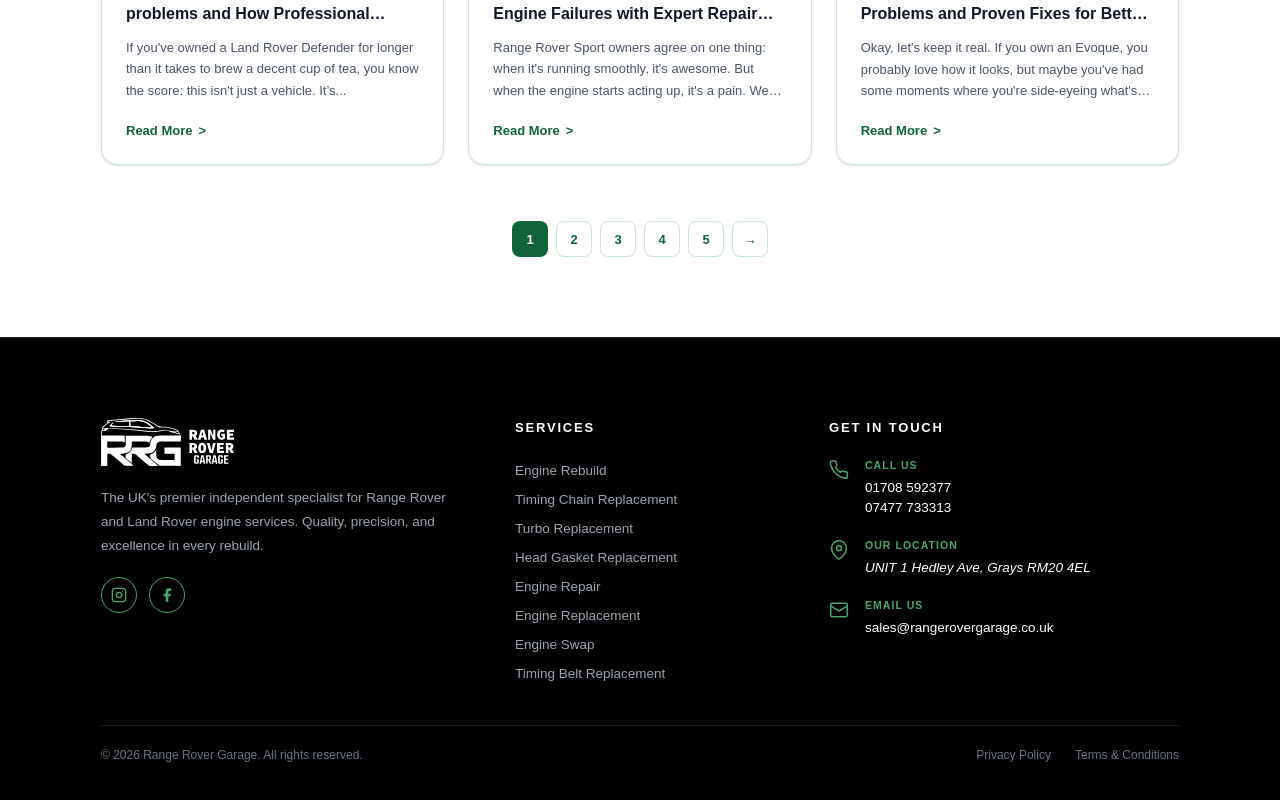
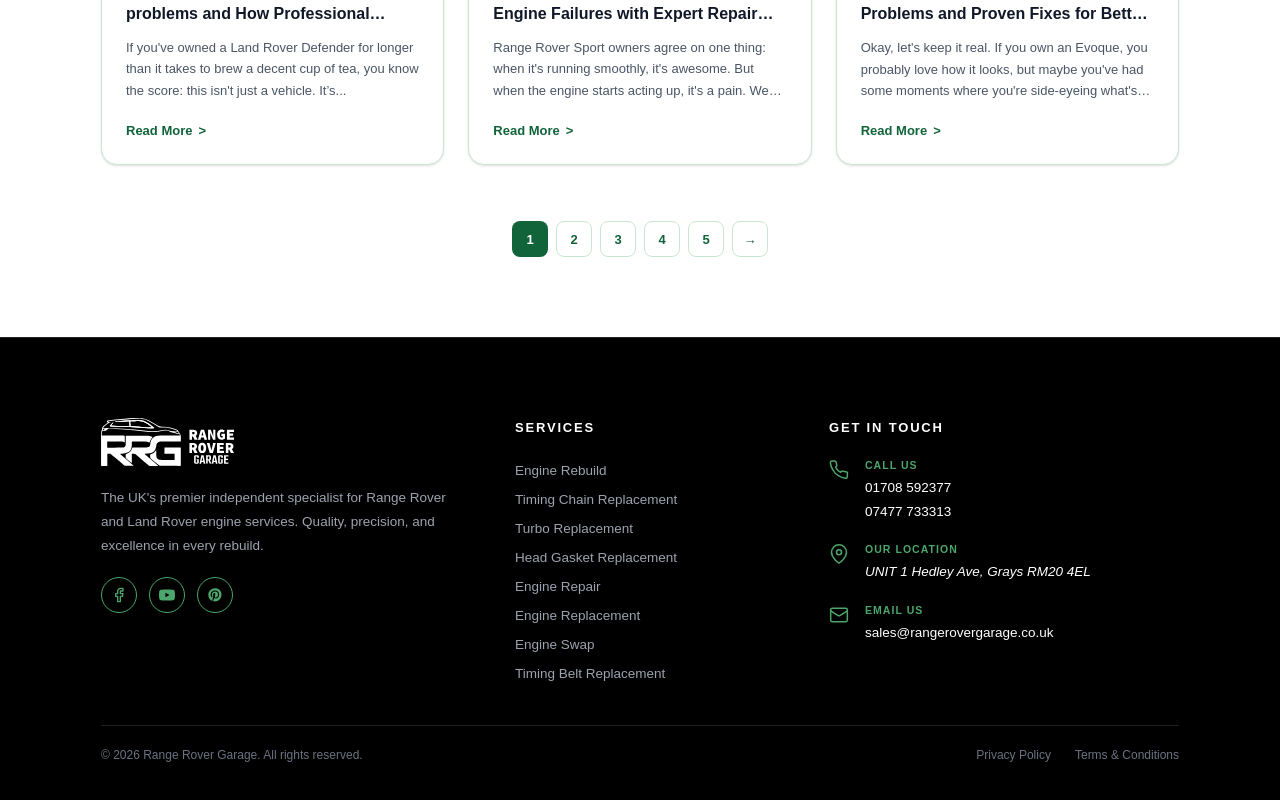
Before and after one commit to Sufyan-Ali1/RangeRover, a Next.js app: page /blogs in a window 1280 px wide. Shown: the part 2735-3535 px from the top of the page. Built offline with nearby package versions, Linux system fonts and the light colour scheme.

Commit message:
Add links

```diff
--- a/app/components/CTA.tsx
+++ b/app/components/CTA.tsx
@@ -1,6 +1,37 @@
 import Link from "next/link";
 
 export default function CTA() {
+  const socialLinks = [
+    {
+      href: "https://www.facebook.com/rangerovergarage/",
+      label: "Facebook",
+      icon: (
+        <svg width="18" height="18" viewBox="0 0 24 24" fill="#388358">
+          <path d="M18 2h-3a5 5 0 0 0-5 5v3H7v4h3v8h4v-8h3l1-4h-4V7a1 1 0 0 1 1-1h3z" />
+        </svg>
+      ),
+    },
+    {
+      href: "https://www.youtube.com/@RangeroverGarage",
+      label: "YouTube",
+      icon: (
+        <svg width="18" height="18" viewBox="0 0 24 24" fill="#388358">
+          <path d="M22.54 6.42a2.78 2.78 0 0 0-1.95-1.96C18.88 4 12 4 12 4s-6.88 0-8.59.46a2.78 2.78 0 0 0-1.95 1.96A29 29 0 0 0 1 12a29 29 0 0 0 .46 5.58A2.78 2.78 0 0 0 3.41 19.6C5.12 20 12 20 12 20s6.88 0 8.59-.46a2.78 2.78 0 0 0 1.95-1.95A29 29 0 0 0 23 12a29 29 0 0 0-.46-5.58z" />
+          <polygon points="9.75 15.02 15.5 12 9.75 8.98 9.75 15.02" fill="white" />
+        </svg>
+      ),
+    },
+    {
+      href: "https://uk.pinterest.com/rangerovergaragegrays/",
+      label: "Pinterest",
+      icon: (
+        <svg width="18" height="18" viewBox="0 0 24 24" fill="#388358">
+          <path d="M12 2C6.48 2 2 6.48 2 12c0 4.13 2.5 7.66 6.07 9.19-.03-.78-.01-1.72.2-2.57l1.3-5.5s-.32-.65-.32-1.6c0-1.49.86-2.6 1.93-2.6.91 0 1.35.68 1.35 1.5 0 .91-.58 2.28-.88 3.55-.25 1.06.53 1.93 1.58 1.93 1.9 0 3.36-2.01 3.36-4.91 0-2.57-1.85-4.37-4.49-4.37-3.06 0-4.85 2.29-4.85 4.66 0 .92.35 1.91.78 2.45.09.11.1.2.07.31l-.29 1.18c-.05.19-.15.23-.33.14-1.24-.58-2.01-2.41-2.01-3.88 0-3.16 2.29-6.05 6.6-6.05 3.46 0 6.15 2.46 6.15 5.76 0 3.44-2.17 6.21-5.19 6.21-1.01 0-1.96-.53-2.29-1.15l-.62 2.37c-.22.85-.81 1.91-1.2 2.56.9.28 1.86.43 2.86.43 5.52 0 10-4.48 10-10S17.52 2 12 2Z" />
+        </svg>
+      ),
+    },
+  ];
+
   return (
     <section
       className="w-full"
@@ -30,33 +61,18 @@
         <div className="flex flex-col items-center gap-4">
           <p className="text-[14px] font-semibold text-white">Follow us on</p>
           <div className="flex items-center gap-3">
-            {/* Facebook */}
-            <a href="#" aria-label="Facebook" className="flex h-10 w-10 items-center justify-center rounded-full bg-white transition hover:bg-white/80">
-              <svg width="18" height="18" viewBox="0 0 24 24" fill="#388358">
-                <path d="M18 2h-3a5 5 0 0 0-5 5v3H7v4h3v8h4v-8h3l1-4h-4V7a1 1 0 0 1 1-1h3z"/>
-              </svg>
-            </a>
-            {/* X / Twitter */}
-            <a href="#" aria-label="X" className="flex h-10 w-10 items-center justify-center rounded-full bg-white transition hover:bg-white/80">
-              <svg width="16" height="16" viewBox="0 0 24 24" fill="#388358">
-                <path d="M18.244 2.25h3.308l-7.227 8.26 8.502 11.24H16.17l-5.214-6.817L4.99 21.75H1.68l7.73-8.835L1.254 2.25H8.08l4.713 6.231zm-1.161 17.52h1.833L7.084 4.126H5.117z"/>
-              </svg>
-            </a>
-            {/* Instagram */}
-            <a href="#" aria-label="Instagram" className="flex h-10 w-10 items-center justify-center rounded-full bg-white transition hover:bg-white/80">
-              <svg width="18" height="18" viewBox="0 0 24 24" fill="none" stroke="#388358" strokeWidth="2" strokeLinecap="round" strokeLinejoin="round">
-                <rect x="2" y="2" width="20" height="20" rx="5" ry="5"/>
-                <circle cx="12" cy="12" r="4"/>
-                <circle cx="17.5" cy="6.5" r="0.5" fill="#388358"/>
-              </svg>
-            </a>
-            {/* YouTube */}
-            <a href="#" aria-label="YouTube" className="flex h-10 w-10 items-center justify-center rounded-full bg-white transition hover:bg-white/80">
-              <svg width="18" height="18" viewBox="0 0 24 24" fill="#388358">
-                <path d="M22.54 6.42a2.78 2.78 0 0 0-1.95-1.96C18.88 4 12 4 12 4s-6.88 0-8.59.46a2.78 2.78 0 0 0-1.95 1.96A29 29 0 0 0 1 12a29 29 0 0 0 .46 5.58A2.78 2.78 0 0 0 3.41 19.6C5.12 20 12 20 12 20s6.88 0 8.59-.46a2.78 2.78 0 0 0 1.95-1.95A29 29 0 0 0 23 12a29 29 0 0 0-.46-5.58z"/>
-                <polygon points="9.75 15.02 15.5 12 9.75 8.98 9.75 15.02" fill="white"/>
-              </svg>
-            </a>
+            {socialLinks.map((social) => (
+              <a
+                key={social.href}
+                href={social.href}
+                aria-label={social.label}
+                target="_blank"
+                rel="noreferrer"
+                className="flex h-10 w-10 items-center justify-center rounded-full bg-white transition hover:bg-white/80"
+              >
+                {social.icon}
+              </a>
+            ))}
           </div>
         </div>
 
--- a/app/components/Footer.tsx
+++ b/app/components/Footer.tsx
@@ -3,6 +3,14 @@
 import { engineServices } from "../data/services";
 
 export default function Footer() {
+  const phoneNumbers = [
+    { label: "01708 592377", href: "tel:+441708592377" },
+    { label: "07477 733313", href: "tel:+447477733313" },
+  ];
+
+  const email = "sales@rangerovergarage.co.uk";
+  const mapHref = "https://maps.app.goo.gl/49cNyUKLEiCa4UL57";
+
   return (
     <footer className="w-full border-t border-[#1f1f1f] bg-black text-white">
       <div className="mx-auto w-full max-w-[1728px] px-6 pt-12 pb-8 sm:px-10 sm:pt-14 xl:px-[101px] xl:pt-[80px] xl:pb-[40px]">
@@ -26,23 +34,36 @@
             </p>
             <div className="flex items-center gap-3">
               <a
-                href="#"
-                aria-label="Instagram"
+                href="https://www.facebook.com/rangerovergarage/"
+                aria-label="Facebook"
+                target="_blank"
+                rel="noreferrer"
                 className="flex h-9 w-9 items-center justify-center rounded-full border border-[#4CA66B] text-[#4CA66B] transition hover:bg-[#4CA66B] hover:text-black"
               >
                 <svg width="16" height="16" viewBox="0 0 24 24" fill="none" stroke="currentColor" strokeWidth="2" strokeLinecap="round" strokeLinejoin="round">
-                  <rect x="2" y="2" width="20" height="20" rx="5" ry="5"/>
-                  <circle cx="12" cy="12" r="4"/>
-                  <circle cx="17.5" cy="6.5" r="1" fill="currentColor" stroke="none"/>
+                  <path d="M18 2h-3a5 5 0 0 0-5 5v3H7v4h3v8h4v-8h3l1-4h-4V7a1 1 0 0 1 1-1h3z"/>
                 </svg>
               </a>
               <a
-                href="#"
-                aria-label="Facebook"
+                href="https://www.youtube.com/@RangeroverGarage"
+                aria-label="YouTube"
+                target="_blank"
+                rel="noreferrer"
                 className="flex h-9 w-9 items-center justify-center rounded-full border border-[#4CA66B] text-[#4CA66B] transition hover:bg-[#4CA66B] hover:text-black"
               >
                 <svg width="16" height="16" viewBox="0 0 24 24" fill="currentColor">
-                  <path d="M18 2h-3a5 5 0 0 0-5 5v3H7v4h3v8h4v-8h3l1-4h-4V7a1 1 0 0 1 1-1h3z"/>
+                  <path d="M23.5 6.2a3 3 0 0 0-2.1-2.1C19.5 3.6 12 3.6 12 3.6s-7.5 0-9.4.5A3 3 0 0 0 .5 6.2 31.4 31.4 0 0 0 0 12a31.4 31.4 0 0 0 .5 5.8 3 3 0 0 0 2.1 2.1c1.9.5 9.4.5 9.4.5s7.5 0 9.4-.5a3 3 0 0 0 2.1-2.1A31.4 31.4 0 0 0 24 12a31.4 31.4 0 0 0-.5-5.8ZM9.6 15.4V8.6L15.8 12l-6.2 3.4Z"/>
+                </svg>
+              </a>
+              <a
+                href="https://uk.pinterest.com/rangerovergaragegrays/"
+                aria-label="Pinterest"
+                target="_blank"
+                rel="noreferrer"
+                className="flex h-9 w-9 items-center justify-center rounded-full border border-[#4CA66B] text-[#4CA66B] transition hover:bg-[#4CA66B] hover:text-black"
+              >
+                <svg width="16" height="16" viewBox="0 0 24 24" fill="currentColor">
+                  <path d="M12 2C6.48 2 2 6.48 2 12c0 4.13 2.5 7.66 6.07 9.19-.03-.78-.01-1.72.2-2.57l1.3-5.5s-.32-.65-.32-1.6c0-1.49.86-2.6 1.93-2.6.91 0 1.35.68 1.35 1.5 0 .91-.58 2.28-.88 3.55-.25 1.06.53 1.93 1.58 1.93 1.9 0 3.36-2.01 3.36-4.91 0-2.57-1.85-4.37-4.49-4.37-3.06 0-4.85 2.29-4.85 4.66 0 .92.35 1.91.78 2.45.09.11.1.2.07.31l-.29 1.18c-.05.19-.15.23-.33.14-1.24-.58-2.01-2.41-2.01-3.88 0-3.16 2.29-6.05 6.6-6.05 3.46 0 6.15 2.46 6.15 5.76 0 3.44-2.17 6.21-5.19 6.21-1.01 0-1.96-.53-2.29-1.15l-.62 2.37c-.22.85-.81 1.91-1.2 2.56.9.28 1.86.43 2.86.43 5.52 0 10-4.48 10-10S17.52 2 12 2Z"/>
                 </svg>
               </a>
             </div>
@@ -80,8 +101,17 @@
                 </div>
                 <div>
                   <p className="text-[10.5px] font-semibold uppercase tracking-widest text-[#4CA66B]">Call Us</p>
-                  <p className="mt-1 text-[13.5px] text-white">01708 592377</p>
-                  <p className="text-[13.5px] text-white">07477 733313</p>
+                  <div className="mt-1 flex flex-col gap-1">
+                    {phoneNumbers.map((phone) => (
+                      <a
+                        key={phone.href}
+                        href={phone.href}
+                        className="inline-block w-fit text-[13.5px] text-white transition hover:text-[#4CA66B]"
+                      >
+                        {phone.label}
+                      </a>
+                    ))}
+                  </div>
                 </div>
               </div>
 
@@ -95,12 +125,20 @@
                 </div>
                 <div>
                   <p className="text-[10.5px] font-semibold uppercase tracking-widest text-[#4CA66B]">Our Location</p>
-                  <p className="mt-1 text-[13.5px] italic text-white">UNIT 1 Hedley Ave, Grays RM20 4EL</p>
+                  <a
+                    href={mapHref}
+                    target="_blank"
+                    rel="noreferrer"
+                    className="mt-1 inline-block w-fit text-[13.5px] italic text-white transition hover:text-[#4CA66B]"
+                    aria-label="Open location in Google Maps"
+                  >
+                    UNIT 1 Hedley Ave, Grays RM20 4EL
+                  </a>
                 </div>
               </div>
 
               {/* Email Us */}
-              <div className="flex items-start gap-4">
+              <div className="group flex items-start gap-4">
                 <div className="mt-0.5 shrink-0 text-[#4CA66B]">
                   <svg width="20" height="20" viewBox="0 0 24 24" fill="none" stroke="currentColor" strokeWidth="1.8" strokeLinecap="round" strokeLinejoin="round">
                     <rect x="2" y="4" width="20" height="16" rx="2"/>
@@ -109,7 +147,12 @@
                 </div>
                 <div>
                   <p className="text-[10.5px] font-semibold uppercase tracking-widest text-[#4CA66B]">Email Us</p>
-                  <p className="mt-1 text-[13.5px] text-white">sales@rangerovergarage.co.uk</p>
+                  <a
+                    href={`mailto:${email}`}
+                    className="mt-1 inline-block w-fit text-[13.5px] text-white transition hover:text-[#4CA66B]"
+                  >
+                    {email}
+                  </a>
                 </div>
               </div>
 
--- a/app/components/Location.tsx
+++ b/app/components/Location.tsx
@@ -1,4 +1,5 @@
 export default function Location() {
+  const mapHref = "https://maps.app.goo.gl/49cNyUKLEiCa4UL57";
   const mapsEmbedUrl =
     "https://www.google.com/maps/embed?pb=!1m18!1m12!1m3!1d42627.347792855464!2d0.3158840742122115!3d51.46191600322437!2m3!1f0!2f0!3f0!3m2!1i1024!2i768!4f13.1!3m3!1m2!1s0x47d8b76dba1fd2e1%3A0xf0dc09e9187bf7f8!2sRange%20Rover%20Garage!5e0!3m2!1sen!2suk!4v1778589373205!5m2!1sen!2suk";
   const phoneNumber = "07477 733313";
@@ -62,11 +63,17 @@
                     Address
                   </p>
                   <div className="mb-3 h-[2px] w-8 bg-[#11633A]" />
-                  <p className="text-[14px] font-bold leading-relaxed text-gray-900">
+                  <a
+                    href={mapHref}
+                    target="_blank"
+                    rel="noreferrer"
+                    className="group block text-[14px] font-bold leading-relaxed text-gray-900 transition hover:text-[#11633A]"
+                    aria-label="Open address in Google Maps"
+                  >
                     Unit 1 Hedley Ave<br />
                     Grays RM20 4EL<br />
                     United Kingdom
-                  </p>
+                  </a>
                 </div>
 
               </div>
```
